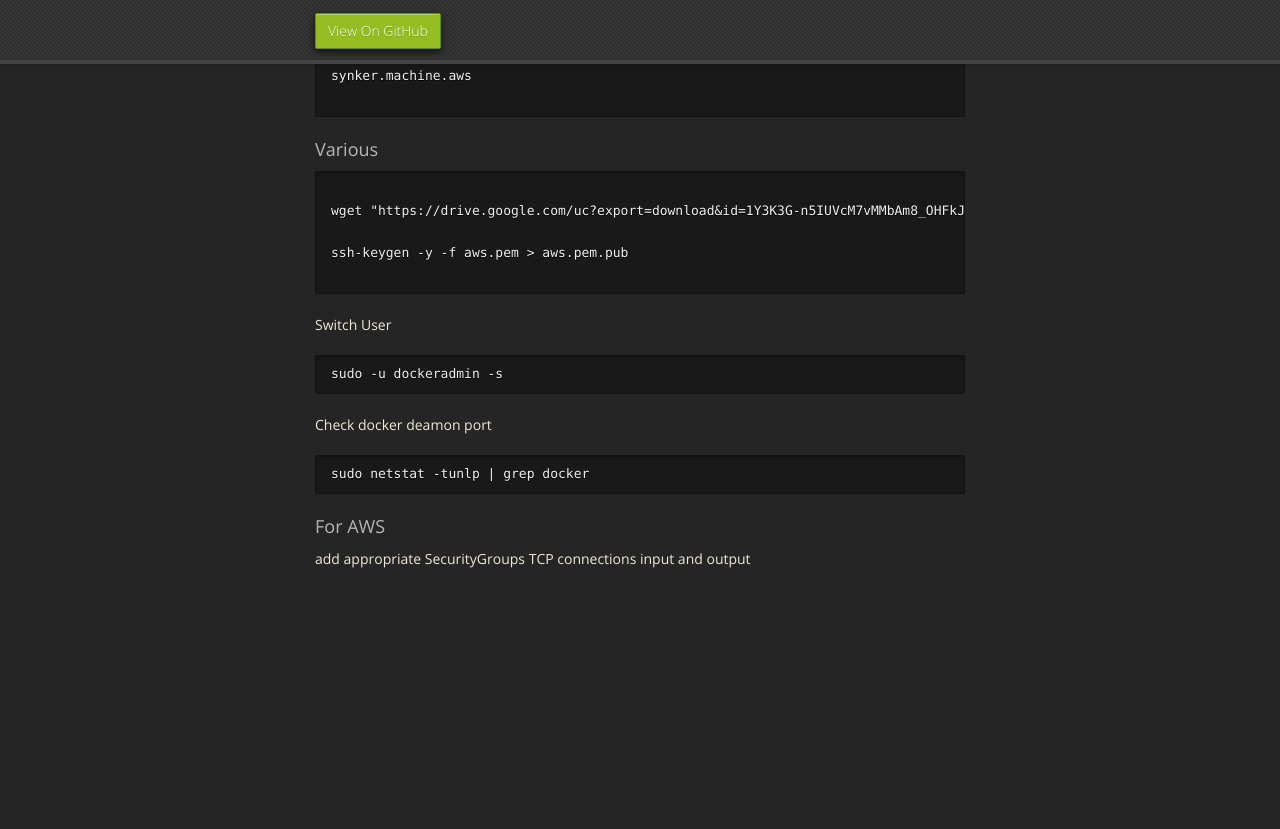
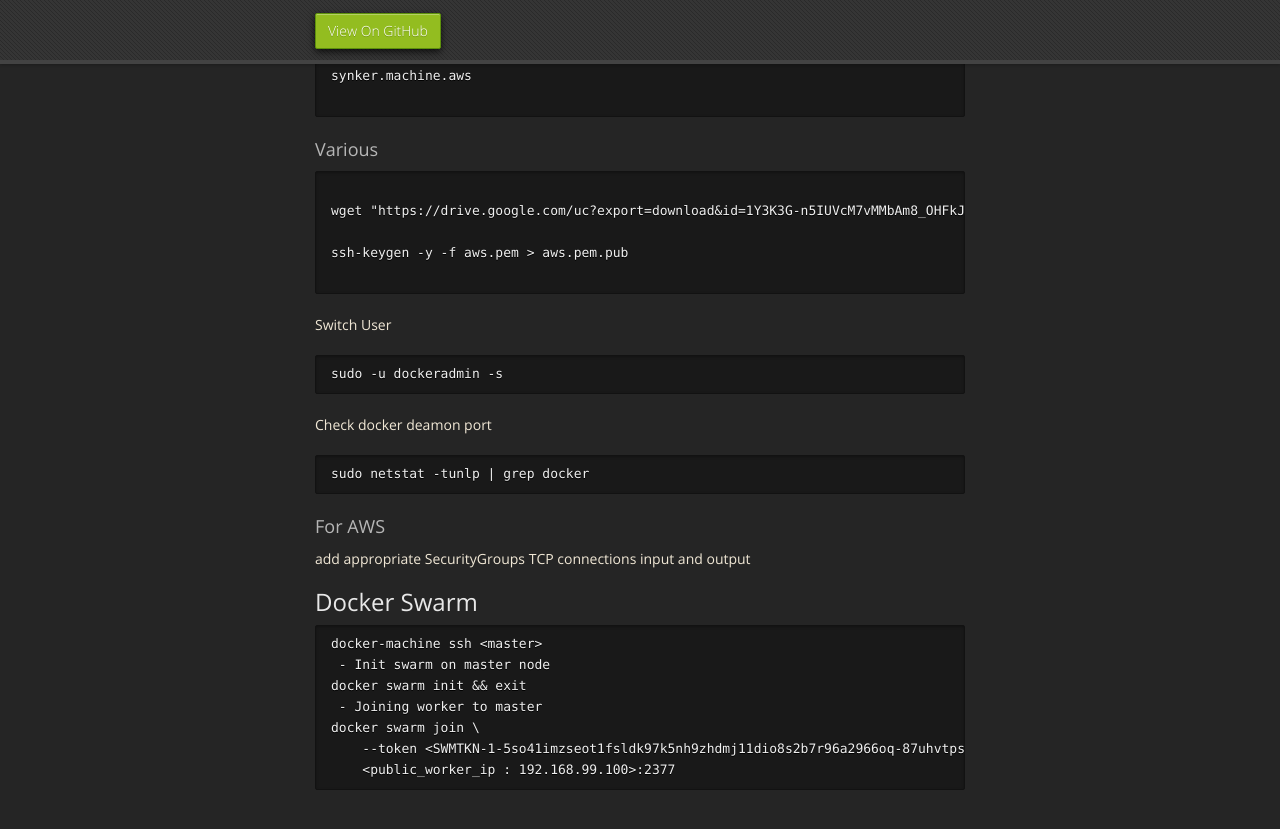
Before and after one commit to Fazzani/fazzani.github.io, a Jekyll site: the page built from docs/docker/genericDockerMachine.md, in a window 1280 px wide and 900 px high, scrolled down 743 px. Shown: the top 829 px of the window. Built offline with Jekyll 4.4.1, drawn with Linux system fonts in a browser that asks for light colours; nearby versions of some CDN libraries; our own code applies the rules of GitHub Pages for plain Markdown files; before the commit the page ends 1422 px from its top, so only the background shows below that.

Commit message:
swarm init

````diff
--- a/docs/docker/genericDockerMachine.md
+++ b/docs/docker/genericDockerMachine.md
@@ -47,6 +47,7 @@ sudo -u dockeradmin -s
 ```
 
 Check docker deamon port
+
 ```SHELL
 sudo netstat -tunlp | grep docker
 ```
@@ -54,3 +55,15 @@ sudo netstat -tunlp | grep docker
 ### For AWS
 
 add appropriate SecurityGroups TCP connections input and output
+
+## Docker Swarm
+
+```SHELL
+docker-machine ssh <master>
+ - Init swarm on master node
+docker swarm init && exit
+ - Joining worker to master
+docker swarm join \
+    --token <SWMTKN-1-5so41imzseot1fsldk97k5nh9zhdmj11dio8s2b7r96a2966oq-87uhvtps1jgje87bfbhrlv712> \
+    <public_worker_ip : 192.168.99.100>:2377
+```
````
